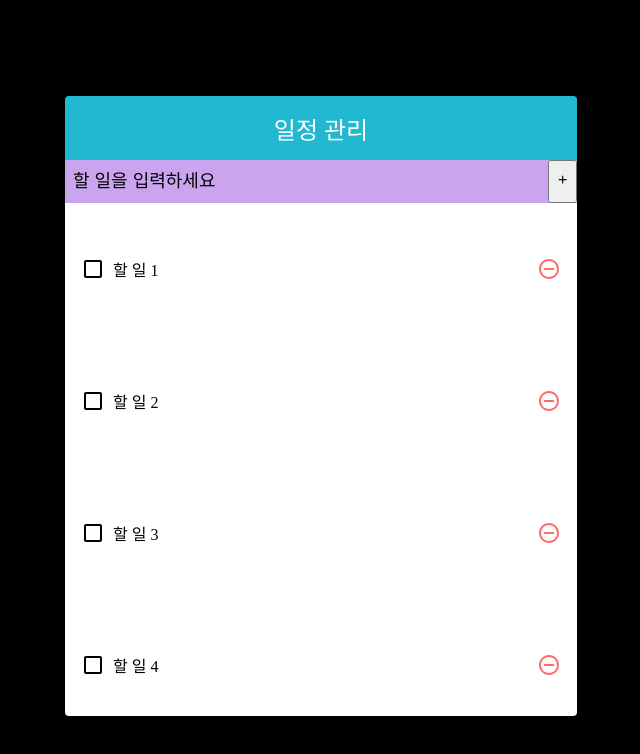
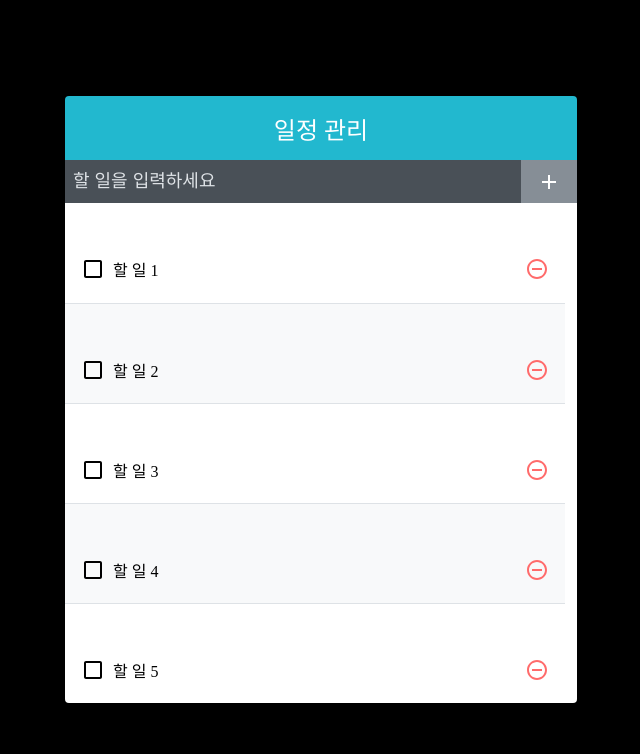
Before and after one commit to Choi-jeonghoon/React_todo, a React (Create React App) app: page / in a window 1280 px wide. Shown: the top 754 px of the page, without its empty margins (319-959 px from the left). Built offline with nearby package versions, Linux system fonts and the light colour scheme.

Commit message:
Add:스크롤 최적화 미완성

```diff
--- a/src/App.js
+++ b/src/App.js
@@ -1,8 +1,12 @@
-import React, { useRef, useState, useCallback } from 'react';
+//useState를 사용하여 todos라는 상태정의
+//todos를 TodoList의 props로 전달
+//(case "useReducer 사용") 중괄호에 useState 대신, useReducer 사용
+import React, { useState, useRef, useCallback } from 'react';
 import TodoTemplate from './components/TodoTemplate';
 import TodoInsert from './components/TodoInsert';
 import TodoList from './components/TodoList';
 
+//많은 데이터(2500개)를 추가하기 위함
 function createBulkTodos() {
   const array = [];
   for (let i = 1; i <= 2500; i++) {
@@ -15,35 +19,98 @@ function createBulkTodos() {
   return array;
 }
 
+/* 배열 상태를 업데이트 하는 과정에서 최신 상태의 todos를 참조한다
+이때, 함수가 계속 만들어지는 상황을 방지하는 방법 2가지가 있다.
+1) useState의 함수형 업데이트
+2) useReducer 사용
+App.js에서는 (1)번의 방법 사용
+주석에서는 (2)번의 방법 기술
+*/
+
+/******** useReducer 사용 *******
+function todoReducer(todos, action) {
+  switch (action.type) {
+    case 'INSERT': //새로추가
+      return todos.concat(action.todo);
+    case 'REMOVE': //제거
+      return todos.filter(todo => todo.id !== action.id);
+    case 'TOGGLE': //토글
+      return todos.map(todo =>
+        todo.id === action.id ? { ...todo, checked: !todo.checked } : todo);
+    default:
+      return todos;
+  }
+}
+*/
+
 const App = () => {
+  //랜더링
+
+  //todos 배열 안에 들어있는 객체
   const [todos, setTodos] = useState(createBulkTodos);
 
-  // 고유 값으로 사용 될 id
-  // ref 를 사용하여 변수 담기
-  const nextId = useRef(2501);
+  /*onInsert + useState의 함수형 업데이트*/
 
-  const onInsert = useCallback(text => {
+  /*고유값으로 사용될 id , ref를 사용하여 변수 담기
+    id값은 렌더링 되는 정보가 아니기때문에 새로운 항목을 만들때 참조되는 값일뿐. */
+  const nextId = useRef(1);
+
+  /* props로 전달해야 할 함수를 만들때는
+    useCallback 을 사용하여 함수를 감싸는것이 생활화 해야함 */
+  const onInsert = useCallback((text) => {
     const todo = {
-      // id: nextId.current,
-      id: nextId,
+      id: nextId.current,
       text,
       checked: false,
     };
-    setTodos(todos => todos.concat(todo));
-    nextId.current += 1; // nextId 1 씩 더하기
+    setTodos((todos) => todos.concat(todo));
+    nextId.current += 1; //nextId 1씩 더하기
   }, []);
 
-  const onRemove = useCallback(id => {
-    setTodos(todos => todos.filter(todo => todo.id !== id));
+  /*onRemove + useState의 함수형 업데이트*/
+
+  /* filter 내장 함수 : 기존의 배열은 그대로 둔 상태에서
+      특정 조건을 만족하는 원소들만 따로 추출하여 새로운 배열을 만들어준다.
+      -> 조건을 확인해
+    */
+  const onRemove = useCallback((id) => {
+    setTodos((todos) => todos.filter((todo) => todo.id !== id));
   }, []);
 
-  const onToggle = useCallback(id => {
-    setTodos(todos =>
-      todos.map(todo =>
+  /*onToggle 수정 기능 + useState의 함수형 업데이트*/
+  const onToggle = useCallback((id) => {
+    setTodos((todos) =>
+      todos.map((todo) =>
+        /*todo.id 가 현 id값이 같을때, 새로운 객체를 생성,
+            but, 다를때 변화를 주지 않고 처음 받아 왔던 상태 그대로 반환 */
         todo.id === id ? { ...todo, checked: !todo.checked } : todo,
       ),
     );
   }, []);
+
+  /******** useReducer 사용******
+  const App = () => {
+    const [todos, dispatch] = useReducer(todoReducer, undefined, createBulkTodos);
+    //고유값으로 사용될 id , ref를 사용하여 변수 담기
+    const nextId = useRef(2501);
+    const onInsert = useCallback(text => {
+      const todo = {
+        id: nextId.current,
+        text,
+        checked: false,
+      };
+      dispatch({ type: 'INSERT', todo });
+      nextId.current += 1;
+    }, []);
+    const onRemove = useCallback(id => {
+      dispatch({ type: 'REMOVE', id });
+    }, []);
+    const onToggle = useCallback(id => {
+      dispatch({ type: 'TOGGLE', id });
+    }, []);
+  }
+
+  */
 
   return (
     <TodoTemplate>
--- a/src/components/TodoInsert.scss
+++ b/src/components/TodoInsert.scss
@@ -1,6 +1,7 @@
 .TodoInsert {
   display: flex;
-  background: rgb(203, 164, 240);
+  background: #495057;
+
   input {
     //기본 스타일 초기화
     background: none;
@@ -11,13 +12,15 @@
     line-height: 1.5;
     color: white;
     &::placeholder {
-      color: black;
+      color: #dee2e6;
     }
-    //버튼을 제외한 영역을 모두 차지하기
+
+    //버튼을 제외한 영역을 모두 차지
     flex: 1;
   }
-  buttom {
-    //기본 스타일 초기화
+
+  button {
+    // 기본 스타일 초기화
     background: none;
     outline: none;
     border: none;
--- a/src/components/TodoList.js
+++ b/src/components/TodoList.js
@@ -1,3 +1,4 @@
+//todos배열을 props로 받아 오후, 이를 배열 내장 함수 map을 사용해서 여러개의 TOdoListItem 컴포넌트로 변환하여 보여준다.
 import React, { useCallback } from 'react';
 import { List } from 'react-virtualized';
 import TodoListItem from './TodoListItem';
@@ -6,7 +7,7 @@ import './TodoList.scss';
 const TodoList = ({ todos, onRemove, onToggle }) => {
   const rowRenderer = useCallback(
     ({ index, key, style }) => {
-      const todo = todos[index]
+      const todo = todos[index];
       return (
         <TodoListItem
           todo={todo}
@@ -19,16 +20,17 @@ const TodoList = ({ todos, onRemove, onToggle }) => {
     },
     [onRemove, onToggle, todos],
   );
+
   return (
     <List
       className="TodoList"
-      width={512} // 전체 크기
-      height={513} // 전체 높이
-      rowCount={todos.length} // 항목 개수
-      rowHeight={57} // 항목 높이
-      rowRenderer={rowRenderer} // 항목을 렌더링할 때 쓰는 함수
-      list={todos} // 배열
-      style={{ outline: 'none' }} // List에 기본 적용되는 outline 스타일 제거
+      width={500} //전체 크기
+      height={500} //전체 높이
+      rowCount={todos.length} //항목개수
+      rowHeight={100} //항목 높이
+      rowRenderer={rowRenderer} //항목을 렌더링 할 때 쓰는 함수
+      list={todos} //배열
+      style={{ outline: 'none' }} //List에 기본 적용되는 outline 스타일 제거
     />
   );
 };
--- a/src/components/TodoListItem.js
+++ b/src/components/TodoListItem.js
@@ -7,11 +7,16 @@ import {
 import cn from 'classnames';
 import './TodoListItem.scss';
 
-const TodoListItem = ({ todo, onRemove, onToggle }) => {
+const TodoListItem = ({ todo, onRemove, onToggle, style }) => {
   const { id, text, checked } = todo;
+
   return (
+    <div className="TodoListItem-virtualized" style={style}>
       <div className="TodoListItem">
-      <div className={cn('checkbox', { checked })} onClick={() => onToggle(id)}>
+        <div
+          className={cn('checkbox', { checked })}
+          onClick={() => onToggle(id)}
+        >
           {checked ? <MdCheckBox /> : <MdCheckBoxOutlineBlank />}
           <div className="text">{text}</div>
         </div>
@@ -19,7 +24,11 @@ const TodoListItem = ({ todo, onRemove, onToggle }) => {
           <MdRemoveCircleOutline />
         </div>
       </div>
+    </div>
   );
 };
 
-export default React.memo(TodoListItem);
+export default React.memo(
+  TodoListItem,
+  (prevProps, nextProps) => prevProps.todo === nextProps.todo, // propsAreEqual 함수 사용 -> 특정 값들만 비교
+);
--- a/src/components/TodoListItem.scss
+++ b/src/components/TodoListItem.scss
@@ -1,8 +1,8 @@
-// TodoListItem-virtualized 추가
 .TodoListItem-virtualized {
   & + & {
     border-top: 1px solid #dee2e6;
   }
+
   &:nth-child(even) {
     background: #f8f9fa;
   }
@@ -13,18 +13,12 @@
   display: flex;
   align-items: center; // 세로 중앙 정렬
 
-  // TodoListItem-virtualized로 옮김
-  // &:nth-child(even) {
-  //   // 짝수 순서만 배경색 변경
-  //   background: #f8f9fa;
-  // }
-
-
   .checkbox {
     cursor: pointer;
-    flex: 1; // 차지할 수 있는 영역 모두 차지
+    flex: 1; //차지할 수 있는 영역 모두 차지
     display: flex;
-    align-items: center; // 세로 중앙 정렬
+    align-items: center; //세로 중앙정렬
+
     svg {
       //아이콘
       font-size: 1.5rem;
@@ -32,13 +26,13 @@
 
     .text {
       margin-left: 0.5rem;
-      flex: 1; // 차지할 수 있는 영역 모두 차지
+      flex: 1; //차지할수있는 영역 모두 차지
     }
 
-    // 체크되었을 때 보여 줄 스타일
+    //체크되었을때 보여 줄 스타일
     &.checked {
       svg {
-        color: #22b7cf;
+        color: #22b8cf;
       }
       .text {
         color: #adb5bd;
@@ -47,6 +41,7 @@
     }
   }
 
+  //지우는 아이콘에 대한 속성
   .remove {
     display: flex;
     align-items: center;
@@ -57,9 +52,4 @@
       color: #ff8787;
     }
   }
-
-  // TodoListItem-virtualized로 옮김
-  // & + & {
-  //   border-top: 1px solid #dee2e6;
-  // }
 }
```
Lines whose indentation alone changed are shown as unchanged.
